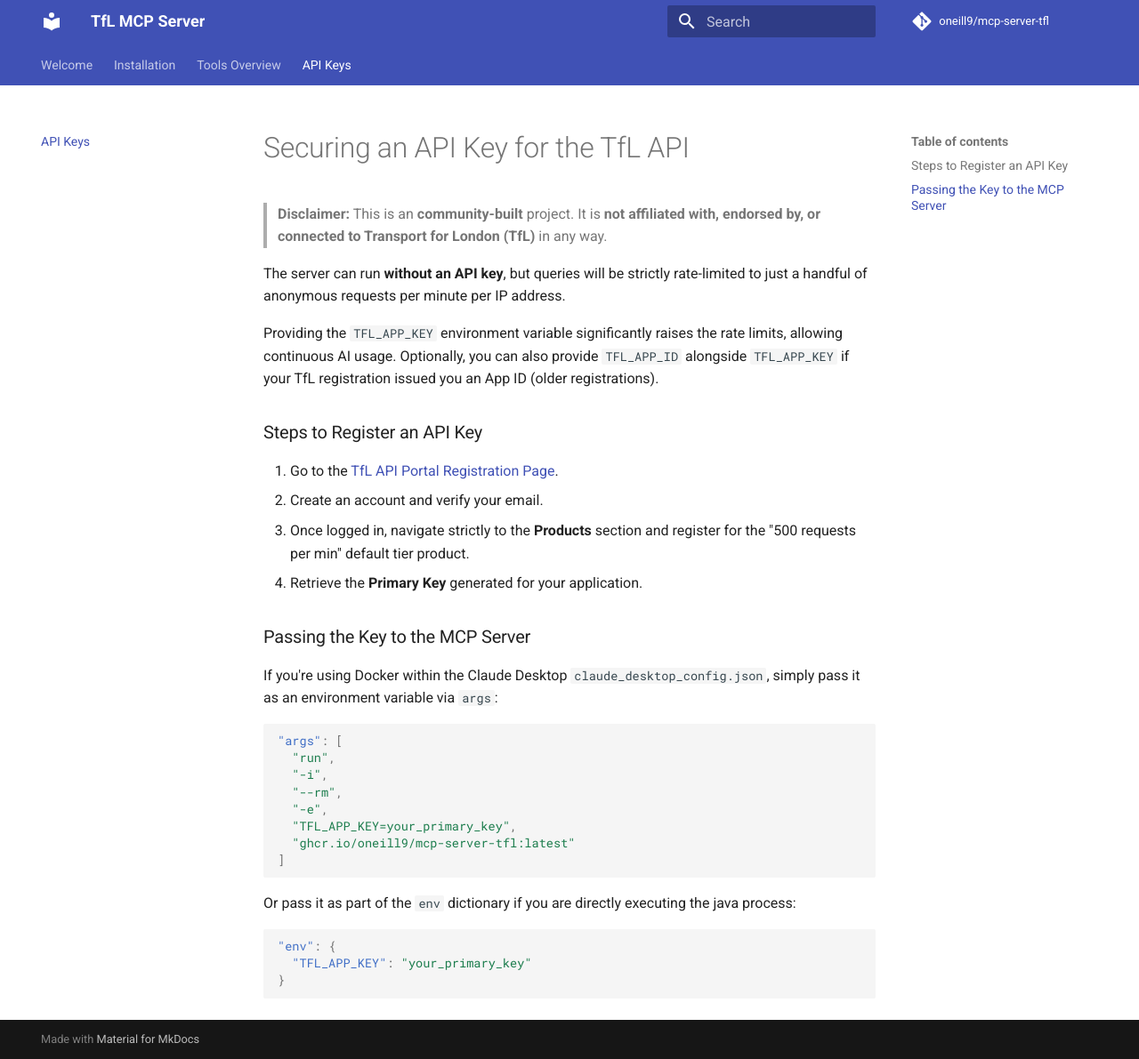
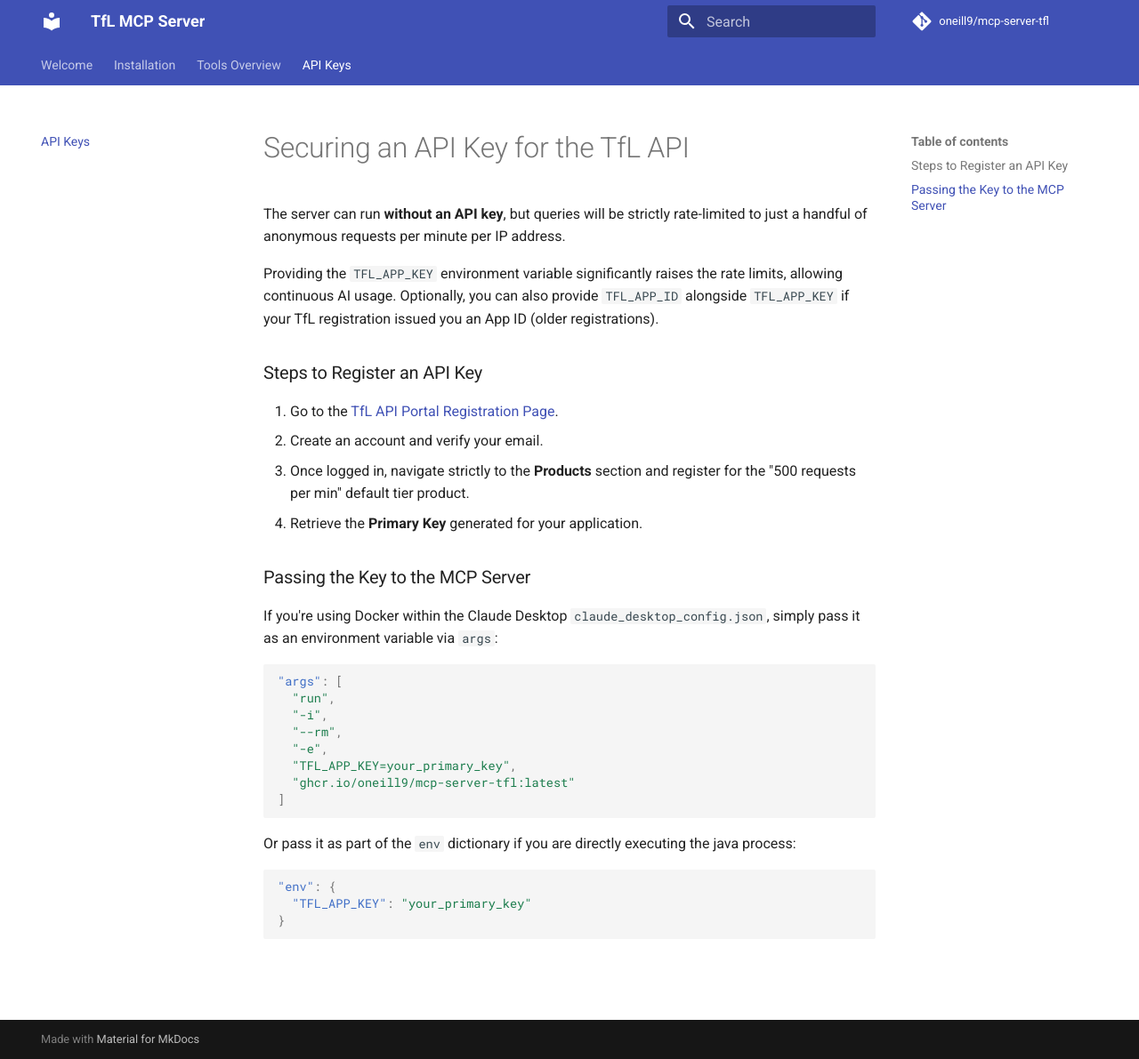
Before and after one commit to oneill9/mcp-server-tfl, an MkDocs documentation site: the page built from docs/api-keys.md, in a window 1280 px wide and 1191 px high. Shown: the whole window at 89% size. Built offline with MkDocs 1.6.1 and Material for MkDocs 9.7.7, drawn with Linux system fonts in a browser that asks for light colours; comment, search, counter and statistics services are not loaded.

Commit message:
Remove disclaimer from docs pages — keep only on welcome page
Co-Authored-By: Claude Opus 4.6 <noreply@anthropic.com>

```diff
--- a/docs/api-keys.md
+++ b/docs/api-keys.md
@@ -1,6 +1,4 @@
 # Securing an API Key for the TfL API
-
-> **Disclaimer:** This is an **community-built** project. It is **not affiliated with, endorsed by, or connected to Transport for London (TfL)** in any way.
 
 The server can run **without an API key**, but queries will be strictly rate-limited to just a handful of anonymous requests per minute per IP address.
 
```
Also changed, not shown: docs/installation.md (+0 -2 lines), docs/tools.md (+0 -2 lines).
